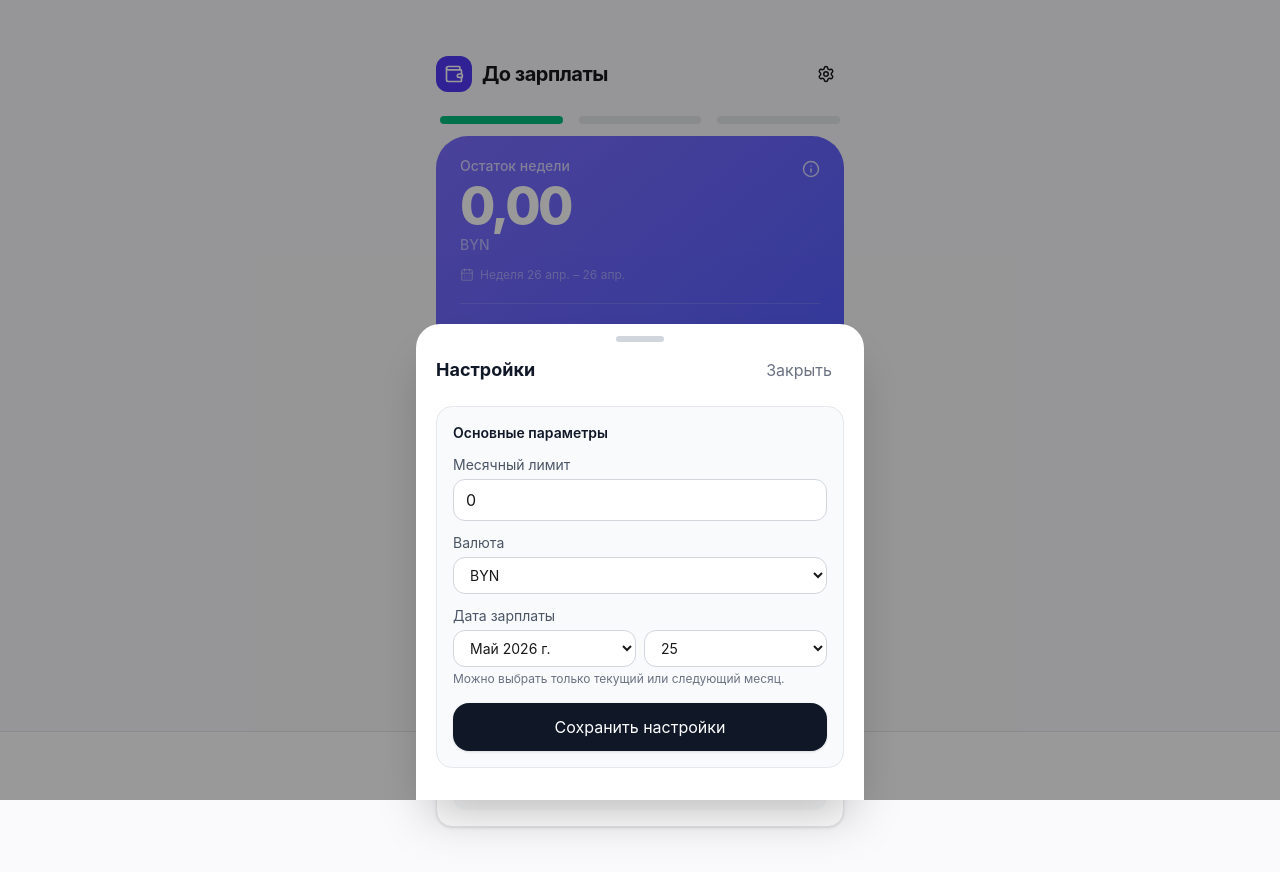
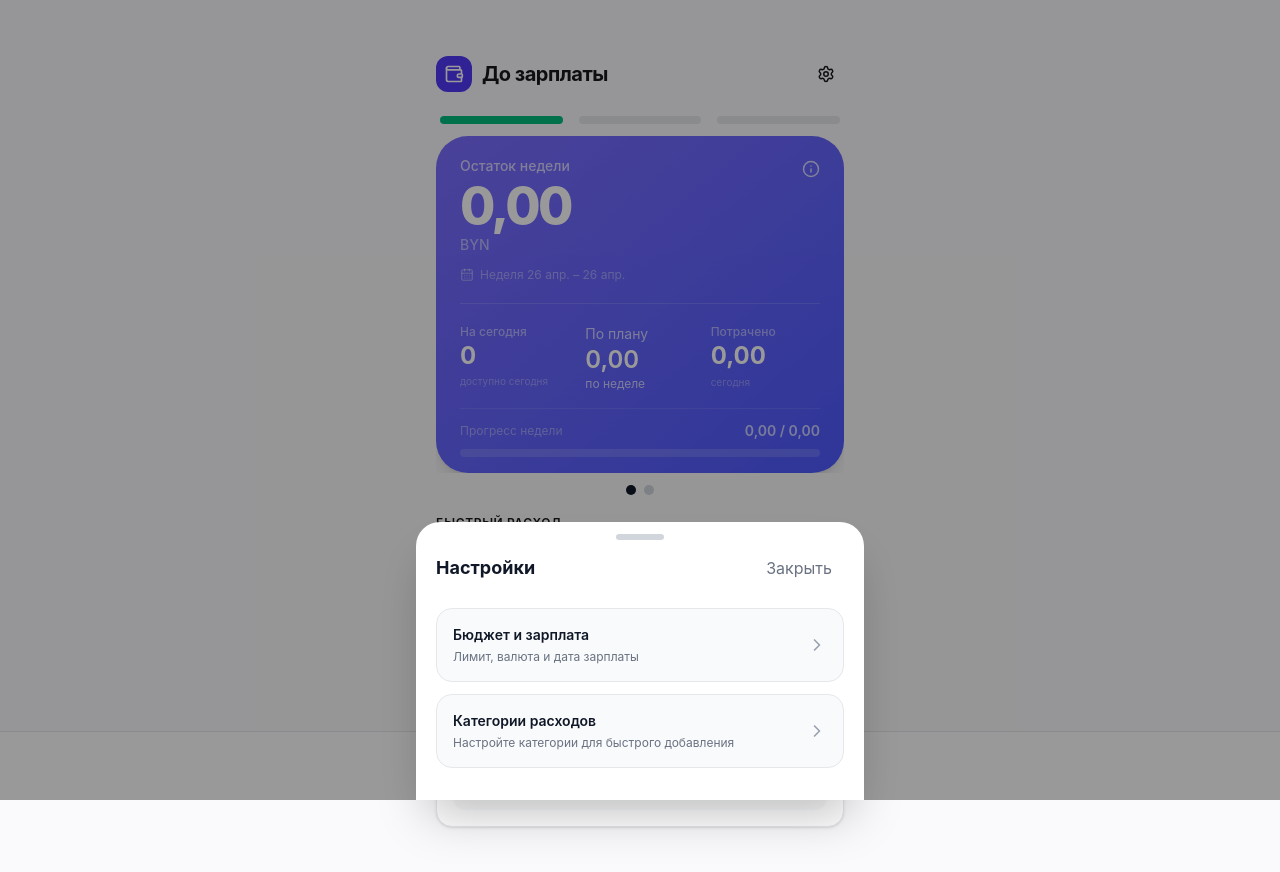
Before and after one commit to ikazetski/until-payday, a React (Vite) app: page / in a window 1280 px wide. Both pictures are taken after a click on the button 826 px from the left and 74 px from the top of the page. Shown: the top 872 px of the page. Built offline with nearby package versions, Linux system fonts and the light colour scheme.

Commit message:
refactor: add settings navigation views

```diff
--- a/src/components/SettingsSheet.tsx
+++ b/src/components/SettingsSheet.tsx
@@ -1,6 +1,7 @@
 import { useEffect, useMemo, useState } from "react";
 import { BottomSheet } from "@/components/BottomSheet";
 import type { CurrencyCode } from "@/hooks/useFinanceStore";
+import { ArrowLeft, ChevronRight } from "lucide-react";
 
 type SettingsSheetProps = {
   open: boolean;
@@ -11,9 +12,11 @@ type SettingsSheetProps = {
   onUpdateSettings: (
     monthlyBudget: number,
     salaryDay: number,
-    currency: CurrencyCode
+    currency: CurrencyCode,
   ) => void;
 };
+
+type SettingsView = "menu" | "budget" | "categories";
 
 function startOfToday() {
   const now = new Date();
@@ -36,19 +39,23 @@ function getMonthOptions() {
       key: "current",
       year: currentMonthDate.getFullYear(),
       month: currentMonthDate.getMonth(),
-      label: currentMonthDate.toLocaleDateString("ru-RU", {
+      label: currentMonthDate
+        .toLocaleDateString("ru-RU", {
           month: "long",
           year: "numeric",
-      }).replace(/^./, (s) => s.toUpperCase()),
+        })
+        .replace(/^./, (s) => s.toUpperCase()),
     },
     {
       key: "next",
       year: nextMonthDate.getFullYear(),
       month: nextMonthDate.getMonth(),
-      label: nextMonthDate.toLocaleDateString("ru-RU", {
+      label: nextMonthDate
+        .toLocaleDateString("ru-RU", {
           month: "long",
           year: "numeric",
-      }).replace(/^./, (s) => s.toUpperCase()),
+        })
+        .replace(/^./, (s) => s.toUpperCase()),
     },
   ] as const;
 }
@@ -58,7 +65,7 @@ function getInitialMonthOffsetAndDay(salaryDay: number) {
   const currentCandidate = new Date(
     today.getFullYear(),
     today.getMonth(),
-    getSafeDay(today.getFullYear(), today.getMonth(), salaryDay)
+    getSafeDay(today.getFullYear(), today.getMonth(), salaryDay),
   );
 
   if (currentCandidate >= today) {
@@ -72,7 +79,11 @@ function getInitialMonthOffsetAndDay(salaryDay: number) {
 
   return {
     monthOffset: 1,
-    day: getSafeDay(nextMonthDate.getFullYear(), nextMonthDate.getMonth(), salaryDay),
+    day: getSafeDay(
+      nextMonthDate.getFullYear(),
+      nextMonthDate.getMonth(),
+      salaryDay,
+    ),
   };
 }
 
@@ -88,6 +99,7 @@ export function SettingsSheet({
   const [selectedMonthOffset, setSelectedMonthOffset] = useState<0 | 1>(0);
   const [selectedDay, setSelectedDay] = useState(1);
   const [currencyValue, setCurrencyValue] = useState<CurrencyCode>(currency);
+  const [view, setView] = useState<SettingsView>("menu");
 
   const monthOptions = useMemo(() => getMonthOptions(), []);
   const today = startOfToday();
@@ -100,6 +112,7 @@ export function SettingsSheet({
       setSelectedMonthOffset(initial.monthOffset as 0 | 1);
       setSelectedDay(initial.day);
       setCurrencyValue(currency);
+      setView("menu");
     }
   }, [open, monthlyBudget, salaryDay, currency]);
 
@@ -107,10 +120,13 @@ export function SettingsSheet({
   const daysInSelectedMonth = new Date(
     selectedMonthMeta.year,
     selectedMonthMeta.month + 1,
-    0
+    0,
   ).getDate();
 
-  const dayOptions = Array.from({ length: daysInSelectedMonth }, (_, index) => index + 1);
+  const dayOptions = Array.from(
+    { length: daysInSelectedMonth },
+    (_, index) => index + 1,
+  );
 
   useEffect(() => {
     if (selectedDay > daysInSelectedMonth) {
@@ -127,7 +143,7 @@ export function SettingsSheet({
     const selectedDate = new Date(
       selectedMonthMeta.year,
       selectedMonthMeta.month,
-      selectedDay
+      selectedDay,
     );
 
     if (selectedDate < today) return;
@@ -136,28 +152,111 @@ export function SettingsSheet({
     onClose();
   };
 
+  const handleClose = () => {
+    setView("menu");
+    onClose();
+  };
+
+  const isCategoriesView = view === "categories";
+
   return (
     <BottomSheet
       open={open}
-      onClose={onClose}
-      panelClassName="max-h-[90vh] overflow-hidden"
-      contentClassName="max-h-[calc(90vh-28px)] overflow-y-auto px-5 pb-8"
+      onClose={handleClose}
+      panelClassName={
+        isCategoriesView
+          ? "max-h-[92vh] overflow-hidden"
+          : "max-h-[86vh] overflow-hidden"
+      }
+      contentClassName={
+        isCategoriesView
+          ? "max-h-[calc(92vh-28px)] overflow-y-auto px-5 pb-8"
+          : "max-h-[calc(86vh-28px)] overflow-y-auto px-5 pb-8"
+      }
     >
-      <div className="mb-4 flex items-center justify-between">
+      {view === "menu" && (
+        <>
+          <div className="mb-5 flex items-center justify-between">
             <h2 className="text-lg font-bold text-gray-900">Настройки</h2>
+
             <button
-          onClick={onClose}
+              type="button"
+              onClick={handleClose}
               className="rounded-xl px-3 py-2 text-sm font-medium text-gray-500 hover:bg-gray-100"
             >
               Закрыть
             </button>
           </div>
 
+          <div className="space-y-3">
+            <button
+              type="button"
+              onClick={() => setView("budget")}
+              className="flex w-full items-center justify-between rounded-2xl border border-gray-200 bg-gray-50 px-4 py-4 text-left transition hover:bg-gray-100"
+            >
+              <span>
+                <span className="block text-sm font-semibold text-gray-900">
+                  Бюджет и зарплата
+                </span>
+                <span className="mt-1 block text-xs text-gray-500">
+                  Лимит, валюта и дата зарплаты
+                </span>
+              </span>
+
+              <ChevronRight className="h-5 w-5 shrink-0 text-gray-400" />
+            </button>
+
+            <button
+              type="button"
+              onClick={() => setView("categories")}
+              className="flex w-full items-center justify-between rounded-2xl border border-gray-200 bg-gray-50 px-4 py-4 text-left transition hover:bg-gray-100"
+            >
+              <span>
+                <span className="block text-sm font-semibold text-gray-900">
+                  Категории расходов
+                </span>
+                <span className="mt-1 block text-xs text-gray-500">
+                  Настройте категории для быстрого добавления
+                </span>
+              </span>
+
+              <ChevronRight className="h-5 w-5 shrink-0 text-gray-400" />
+            </button>
+          </div>
+        </>
+      )}
+
+      {view === "budget" && (
+        <>
+          <div className="mb-5 flex items-center justify-between">
+            <button
+              type="button"
+              onClick={() => setView("menu")}
+              className="flex h-10 w-10 items-center justify-center rounded-xl text-gray-500 hover:bg-gray-100 hover:text-gray-900"
+              aria-label="Назад"
+            >
+              <ArrowLeft className="h-5 w-5" />
+            </button>
+
+            <button
+              type="button"
+              onClick={handleClose}
+              className="rounded-xl px-3 py-2 text-sm font-medium text-gray-500 hover:bg-gray-100"
+            >
+              Закрыть
+            </button>
+          </div>
+
+          <div className="mb-4">
+            <h2 className="text-lg font-bold text-gray-900">
+              Бюджет и зарплата
+            </h2>
+            <p className="mt-1 text-sm text-gray-500">
+              Лимит, валюта и дата следующей зарплаты.
+            </p>
+          </div>
+
           <div className="rounded-2xl border border-gray-200 bg-gray-50 p-4">
-        <h3 className="mb-3 text-sm font-semibold text-gray-900">
-          Основные параметры
-        </h3>
-
             <label className="mb-3 block min-w-0">
               <span className="mb-1 block text-sm text-gray-600">
                 Месячный лимит
@@ -176,7 +275,9 @@ export function SettingsSheet({
               <span className="mb-1 block text-sm text-gray-600">Валюта</span>
               <select
                 value={currencyValue}
-            onChange={(e) => setCurrencyValue(e.target.value as CurrencyCode)}
+                onChange={(e) =>
+                  setCurrencyValue(e.target.value as CurrencyCode)
+                }
                 className="block w-full min-w-0 max-w-full rounded-xl border border-gray-300 bg-white px-3 py-2 text-sm outline-none"
               >
                 <option value="BYN">BYN</option>
@@ -188,12 +289,16 @@ export function SettingsSheet({
             </label>
 
             <div className="block min-w-0">
-          <span className="mb-1 block text-sm text-gray-600">Дата зарплаты</span>
+              <span className="mb-1 block text-sm text-gray-600">
+                Дата зарплаты
+              </span>
 
               <div className="grid grid-cols-2 gap-2">
                 <select
                   value={selectedMonthOffset}
-              onChange={(e) => setSelectedMonthOffset(Number(e.target.value) as 0 | 1)}
+                  onChange={(e) =>
+                    setSelectedMonthOffset(Number(e.target.value) as 0 | 1)
+                  }
                   className="block w-full min-w-0 rounded-xl border border-gray-300 bg-white px-3 py-2 text-sm outline-none"
                 >
                   {monthOptions.map((option, index) => (
@@ -212,7 +317,7 @@ export function SettingsSheet({
                     const optionDate = new Date(
                       selectedMonthMeta.year,
                       selectedMonthMeta.month,
-                  day
+                      day,
                     );
                     const disabled = optionDate < today;
 
@@ -231,12 +336,59 @@ export function SettingsSheet({
             </div>
 
             <button
+              type="button"
               onClick={handleSaveSettings}
               className="mt-4 w-full rounded-2xl bg-gray-900 px-4 py-3 text-sm font-semibold text-white shadow-sm"
             >
               Сохранить настройки
             </button>
           </div>
+        </>
+      )}
+
+      {view === "categories" && (
+        <>
+          <div className="mb-5 flex items-center justify-between">
+            <button
+              type="button"
+              onClick={() => setView("menu")}
+              className="flex h-10 w-10 items-center justify-center rounded-xl text-gray-500 hover:bg-gray-100 hover:text-gray-900"
+              aria-label="Назад"
+            >
+              <ArrowLeft className="h-5 w-5" />
+            </button>
+
+            <button
+              type="button"
+              onClick={handleClose}
+              className="rounded-xl px-3 py-2 text-sm font-medium text-gray-500 hover:bg-gray-100"
+            >
+              Закрыть
+            </button>
+          </div>
+
+          <div className="mb-4">
+            <h2 className="text-lg font-bold text-gray-900">
+              Категории расходов
+            </h2>
+            <p className="mt-1 text-sm leading-relaxed text-gray-500">
+              Выберите до 10 категорий, которые будут показываться при
+              добавлении расхода.
+            </p>
+          </div>
+
+          <div className="rounded-2xl border border-dashed border-gray-300 bg-gray-50 p-4">
+            <p className="text-sm font-semibold text-gray-900">
+              Управление категориями будет здесь
+            </p>
+            <p className="mt-1 text-xs leading-relaxed text-gray-500">
+              На следующем шаге добавим активные и скрытые категории,
+              добавление, переименование, стрелки вверх/вниз и возврат из
+              скрытых.
+            </p>
+          </div>
+        </>
+      )}
     </BottomSheet>
   );
 }
```
Lines whose indentation alone changed are shown as unchanged.
